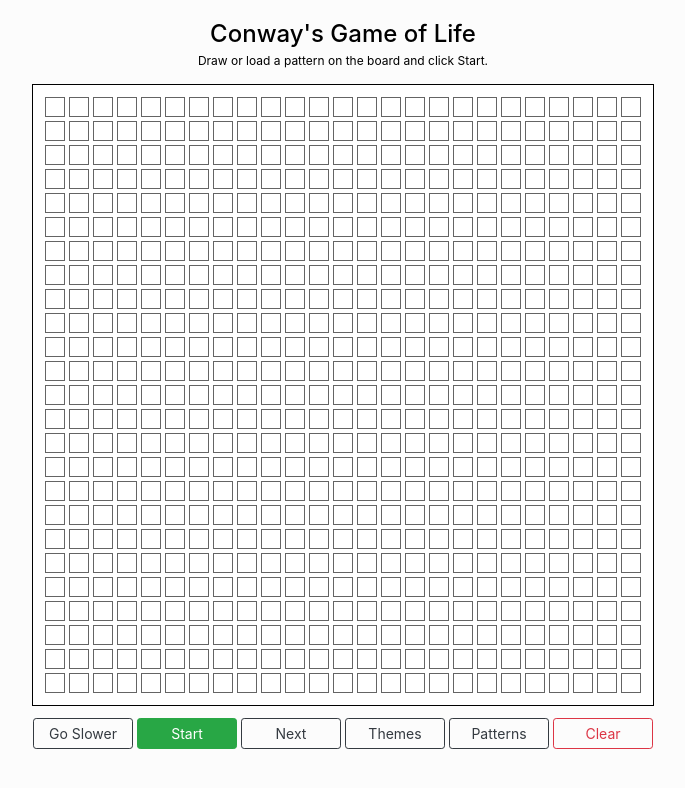
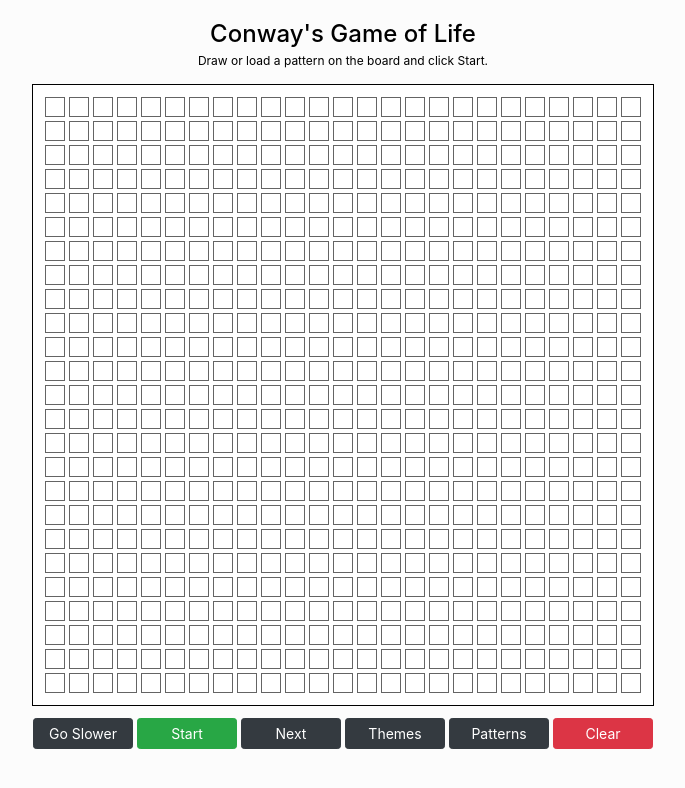
Before and after one commit to curtisyungen/conway, a React (Create React App) app: page / in a window 1280 px wide. Shown: the top 788 px of the page, without its empty margins (297-982 px from the left). Built offline with nearby package versions, Linux system fonts and the light colour scheme.

Commit message:
Add files via upload

```diff
--- a/src/components/Board/board.js
+++ b/src/components/Board/board.js
@@ -441,7 +441,7 @@ class Board extends Component {
                             {/* SPEED BUTTONS */}
                             {this.state.speed === FAST ? (
                                 <button
-                                    className={`btn btn-outline-${this.state.btnTheme} btn-sm formBtn speed-${this.state.speed === SLOW}`}
+                                    className={`btn btn-${this.state.btnTheme} btn-sm formBtn speed-${this.state.speed === SLOW}`}
                                     onClick={(event) => { event.preventDefault(); this.setSpeed(SLOW); }}
                                     disabled={this.state.timer !== null}
                                 >
@@ -449,7 +449,7 @@ class Board extends Component {
                                 </button>
                             ) : (
                                 <button
-                                    className={`btn btn-outline-${this.state.btnTheme} btn-sm formBtn speed-${this.state.speed === FAST}`}
+                                    className={`btn btn-${this.state.btnTheme} btn-sm formBtn speed-${this.state.speed === FAST}`}
                                     onClick={(event) => { event.preventDefault(); this.setSpeed(FAST); }}
                                     disabled={this.state.timer !== null}
                                 >
@@ -475,7 +475,7 @@ class Board extends Component {
                             )}
 
                             <button
-                                className={`btn btn-outline-${this.state.btnTheme} btn-sm formBtn`}
+                                className={`btn btn-${this.state.btnTheme} btn-sm formBtn`}
                                 onClick={this.nextFrame}
                                 disabled={this.state.timer !== null}
                             >
@@ -491,7 +491,7 @@ class Board extends Component {
                             </button> */}
 
                             <button
-                                className={`btn btn-outline-${this.state.btnTheme} btn-sm formBtn`}
+                                className={`btn btn-${this.state.btnTheme} btn-sm formBtn`}
                                 onClick={(event) => { event.preventDefault(); this.openThemes(); }}
                                 disabled={this.state.timer !== null}
                             >
@@ -499,7 +499,7 @@ class Board extends Component {
                             </button>
 
                             <button
-                                className={`btn btn-outline-${this.state.btnTheme} btn-sm formBtn`}
+                                className={`btn btn-${this.state.btnTheme} btn-sm formBtn`}
                                 onClick={(event) => { event.preventDefault(); this.openModal(); }}
                                 disabled={this.state.timer !== null || this.state.disablePatterns}
                             >
@@ -507,7 +507,7 @@ class Board extends Component {
                             </button>
 
                             <button
-                                className="btn btn-outline-danger btn-sm formBtn"
+                                className="btn btn-danger btn-sm formBtn"
                                 onClick={(event) => { event.preventDefault(); this.getCells(); }}
                                 disabled={this.state.timer !== null}
                             >
```
